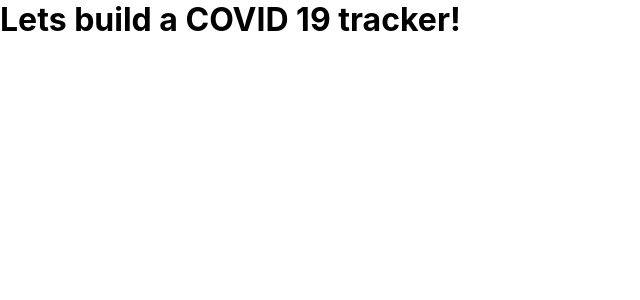
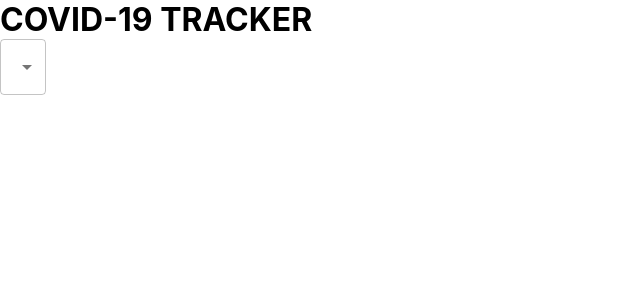
Before and after one commit to jimdcodes/covid-19-tracker, a React (Create React App) app: page / in a window 1280 px wide. Shown: the top 300 px of the page, without its empty margins (0-640 px from the left). Built offline with nearby package versions, Linux system fonts and the light colour scheme.

Commit message:
Adding mui stuff

```diff
--- a/package.json
+++ b/package.json
@@ -3,6 +3,9 @@
   "version": "0.1.0",
   "private": true,
   "dependencies": {
+    "@emotion/react": "^11.10.6",
+    "@emotion/styled": "^11.10.6",
+    "@mui/material": "^5.11.12",
     "@testing-library/jest-dom": "^5.16.5",
     "@testing-library/react": "^13.4.0",
     "@testing-library/user-event": "^13.5.0",
--- a/src/App.js
+++ b/src/App.js
@@ -1,10 +1,22 @@
+import { FormControl, MenuItem, Select } from '@mui/material';
 import React from 'react';
 import './App.css';
 
 function App() {
   return (
     <div className="app">
-      <h1>Lets build a COVID 19 tracker!</h1>
+      <h1>COVID-19 TRACKER</h1>
+      <FormControl className="app__dropdown">
+        <Select
+        variant="outlined"
+        value="abc"
+        >
+          <MenuItem value="worldwide">Worldwide</MenuItem>
+          <MenuItem value="worldwide">Option two</MenuItem>
+          <MenuItem value="worldwide">Worldwide</MenuItem>
+          <MenuItem value="worldwide">Worldwide</MenuItem>
+        </Select>
+      </FormControl>
 
       {/* Header */}
       {/* Title + Select input dropdown field */}
@@ -17,7 +29,6 @@ function App() {
       {/* Graph */}
 
       {/* Map */}
-
     </div>
   );
 }
```
Also changed, not shown: 1 other file (tests, documents, lock files or other folders).
